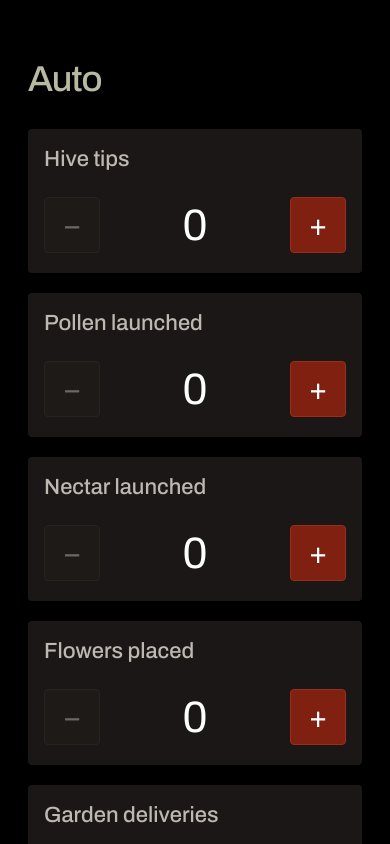
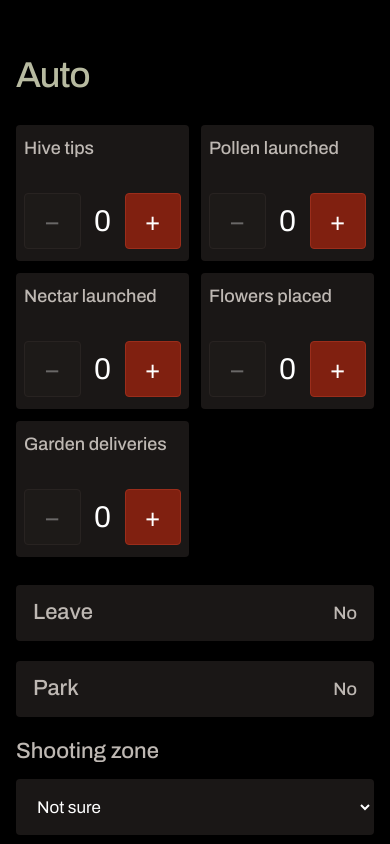
Before and after one commit to jasmine0010/ftc-scouter, a website with bundled scripts: page public/index.html in a window 390 px wide. Shown: the part 840-1684 px from the top of the page. Built offline with nearby package versions, Linux system fonts and the light colour scheme; files whose address does not match are found by name.

Commit message:
Fit scoring counters into two columns on phones

```diff
--- a/public/style.css
+++ b/public/style.css
@@ -3820,3 +3820,37 @@ td {
     padding: 16px 12px;
   }
 }
+@media (max-width: 700px) {
+  #scout-form {
+    padding: 12px 0;
+  }
+  #scout-form .scout-grid {
+    grid-template-columns: repeat(2, minmax(0, 1fr));
+    gap: 12px;
+  }
+  #scout-form .scout-grid .counter {
+    padding: 12px 8px;
+    gap: 8px;
+  }
+  #scout-form .scout-grid .counter > span:first-child {
+    min-height: 48px;
+    font-size: 18px;
+    line-height: 1.3;
+  }
+  #scout-form .scout-grid .stepper {
+    grid-template-columns: minmax(0, 1fr) 40px minmax(0, 1fr);
+    gap: 2px;
+  }
+  #scout-form .scout-grid .stepper button {
+    width: 100%;
+    min-width: 0;
+    height: 56px;
+    min-height: 56px;
+    font-size: 26px;
+  }
+  #scout-form .scout-grid .stepper input {
+    height: 56px;
+    min-height: 56px;
+    font-size: 30px;
+  }
+}
```
